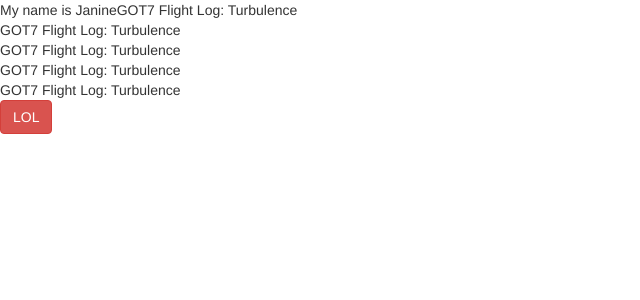
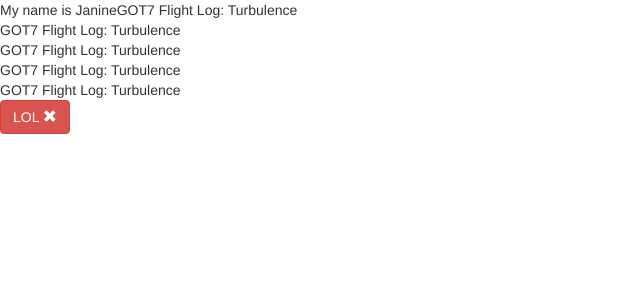
Before and after one commit to j9Tuan/lolol, a PHP site: page /index.php in a window 1280 px wide. Shown: the top 300 px of the page, without its empty margins (0-640 px from the left). Run offline with PHP 8.4, Linux system fonts and the light colour scheme.

Commit message:
added remove

```diff
--- a/home.php
+++ b/home.php
@@ -3,6 +3,7 @@
 	<link rel='stylesheet' href='css/bootstrap.min.css'>
 </head>
 <body>
-	<button class='btn btn-danger'> LOL </button>
+	<button class='btn btn-danger'> LOL
+		<i class='glyphicon glyphicon-remove'></i></button>
 </body>
 </html>
```
Also changed, not shown: fonts/glyphicons-halflings-regular.ttf (added), fonts/glyphicons-halflings-regular.woff (added), fonts/glyphicons-halflings-regular.woff2 (added), 2 other files.
